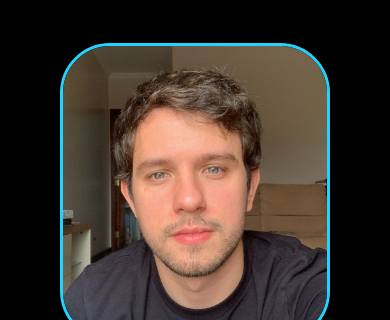
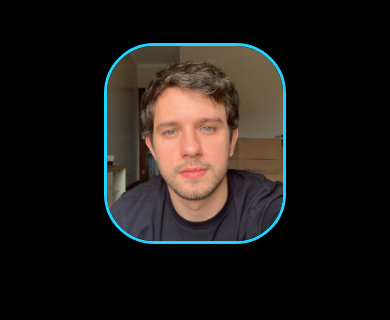
Before and after one commit to tobiasprandini/Projeto-no-Figma, a plain HTML site: page index.html in a window 390 px wide. Shown: the part 84-404 px from the top of the page. Drawn offline with nearby package versions, Linux system fonts and the light colour scheme.

Commit message:
mudando width img

```diff
--- a/styles/style.css
+++ b/styles/style.css
@@ -47,7 +47,7 @@ body {
 }
 
 .apresentacao img {
-  width: 50%;
+  width: 40%;
   height: auto;
   border-radius: 50px;
   border: solid;
@@ -143,7 +143,13 @@ body {
         width: auto;
     }
     .apresentacao img {
-        width: 75%;
+        width: 70%;
     }
 
 }
+
+@media (max-width: 1510px) {
+    .apresentacao img {
+        width: 50%;
+    }
+}
```
